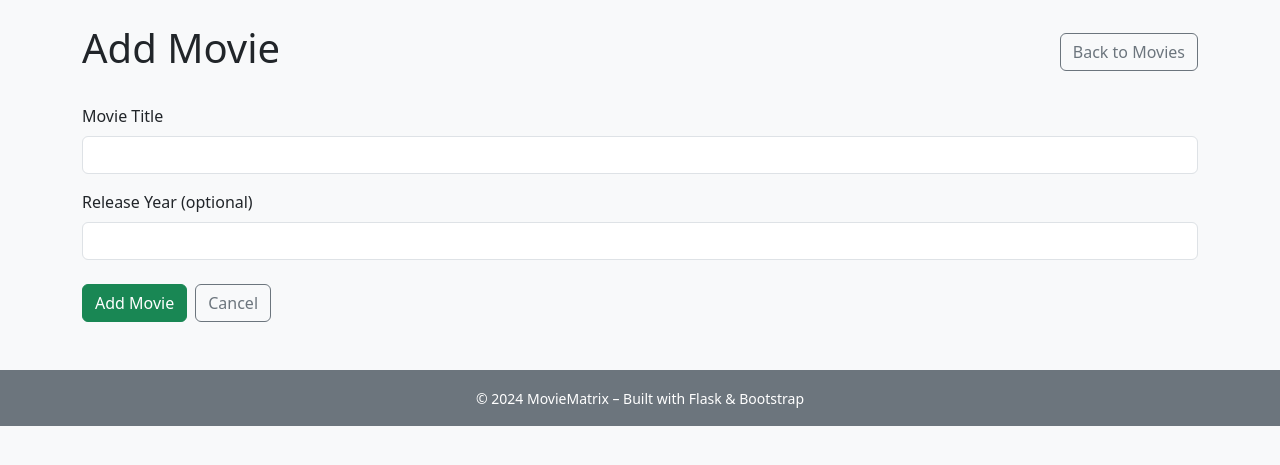
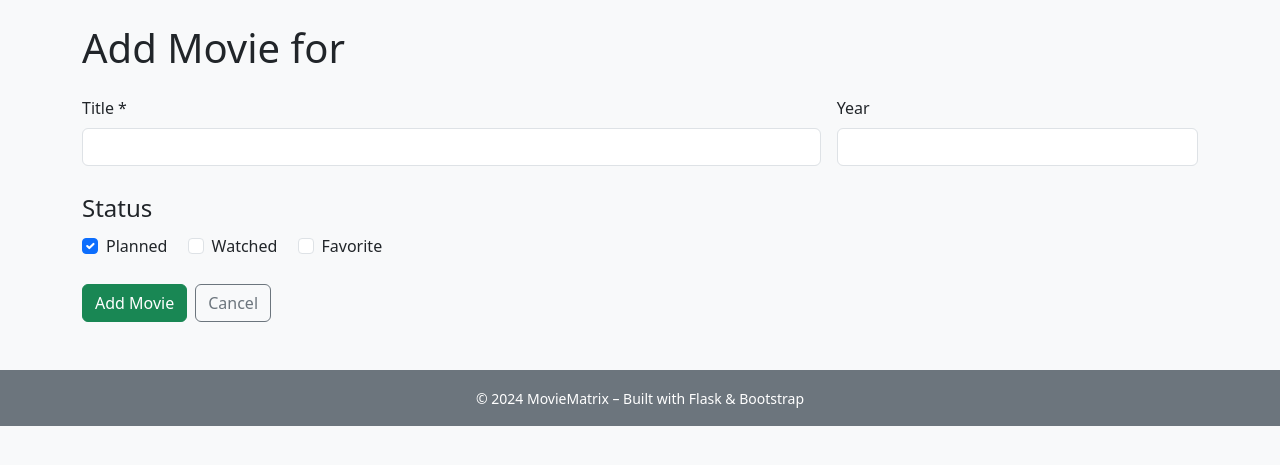
Before and after one commit to Nugamoto/MovieMatrix, a Flask app: template templates/add_movie.html in a window 1280 px wide. Shown: the part 56-521 px from the top of the page. Run offline with Flask 3, Linux system fonts and the light colour scheme; the template is opened without the code that fills it, so the values that code supplies are empty; some libraries are stand-ins or nearby versions.

Commit message:
feat(movie): add planned/watched/favorite flags to add_movie route & form
- route now reads checkbox values and passes them to data_manager.add_movie
- new template includes status checkboxes with Planned defaulting to True

```diff
--- a/app.py
+++ b/app.py
@@ -163,6 +163,9 @@ def add_movie(user_id):
     if request.method == "POST":
         title = request.form.get("title", "").strip()
         year = request.form.get("year", "").strip()
+        planned = bool(request.form.get("planned"))
+        watched = bool(request.form.get("watched"))
+        favorite = bool(request.form.get("favorite"))
 
         if not title:
             flash("Please provide a movie title.")
@@ -176,9 +179,9 @@ def add_movie(user_id):
             logger.warning("OMDb returned no result for '%s' (%s)", title, year)
             return redirect(request.url)
 
-        data_manager.add_movie(user_id, movie_data)
+        data_manager.add_movie(user_id, movie_data, planned, watched, favorite)
         logger.info("Movie '%s' added to user %d via OMDb", movie_data['title'], user_id)
-        flash(f"Movie '{movie_data['title']}' added to {user.name}'s list.")
+        flash(f"Movie '{movie_data['title']}' added to {user.first_name}'s list.")
         return redirect(url_for("user_movies", user_id=user_id))
 
     return render_template("add_movie.html", user=user)
--- a/templates/add_movie.html
+++ b/templates/add_movie.html
@@ -1,22 +1,40 @@
 {% extends "base.html" %}
-
 {% block title %}Add Movie - MovieMatrix{% endblock %}
 
 {% block content %}
-<div class="d-flex justify-content-between align-items-center mb-3">
-    <h1>Add Movie</h1>
-    <a href="{{ url_for('user_movies', user_id=user.id) }}" class="btn btn-outline-secondary">Back to Movies</a>
-</div>
+<h1 class="mb-4">Add Movie for {{ user.first_name }}</h1>
 
-<form method="POST" class="mt-4">
-    <div class="mb-3">
-        <label for="title" class="form-label">Movie Title</label>
-        <input type="text" class="form-control" id="title" name="title" required>
+<form method="POST" novalidate>
+    <div class="row g-3">
+        <div class="col-md-8">
+            <label for="title" class="form-label">Title *</label>
+            <input type="text" class="form-control" id="title" name="title" required>
+        </div>
+
+        <div class="col-md-4">
+            <label for="year" class="form-label">Year</label>
+            <input type="number" min="1900" max="2100" class="form-control" id="year" name="year">
+        </div>
     </div>
-    <div class="mb-3">
-        <label for="year" class="form-label">Release Year (optional)</label>
-        <input type="text" class="form-control" id="year" name="year">
-    </div>
+
+    <fieldset class="mt-4">
+        <legend>Status</legend>
+        <div class="form-check form-check-inline">
+            <input class="form-check-input" type="checkbox" id="planned" name="planned" checked>
+            <label class="form-check-label" for="planned">Planned</label>
+        </div>
+
+        <div class="form-check form-check-inline">
+            <input class="form-check-input" type="checkbox" id="watched" name="watched">
+            <label class="form-check-label" for="watched">Watched</label>
+        </div>
+
+        <div class="form-check form-check-inline">
+            <input class="form-check-input" type="checkbox" id="favorite" name="favorite">
+            <label class="form-check-label" for="favorite">Favorite</label>
+        </div>
+    </fieldset>
+
     <div class="mt-4 d-flex gap-2">
         <button type="submit" class="btn btn-success">Add Movie</button>
         <a href="{{ url_for('user_movies', user_id=user.id) }}" class="btn btn-outline-secondary">Cancel</a>
```
